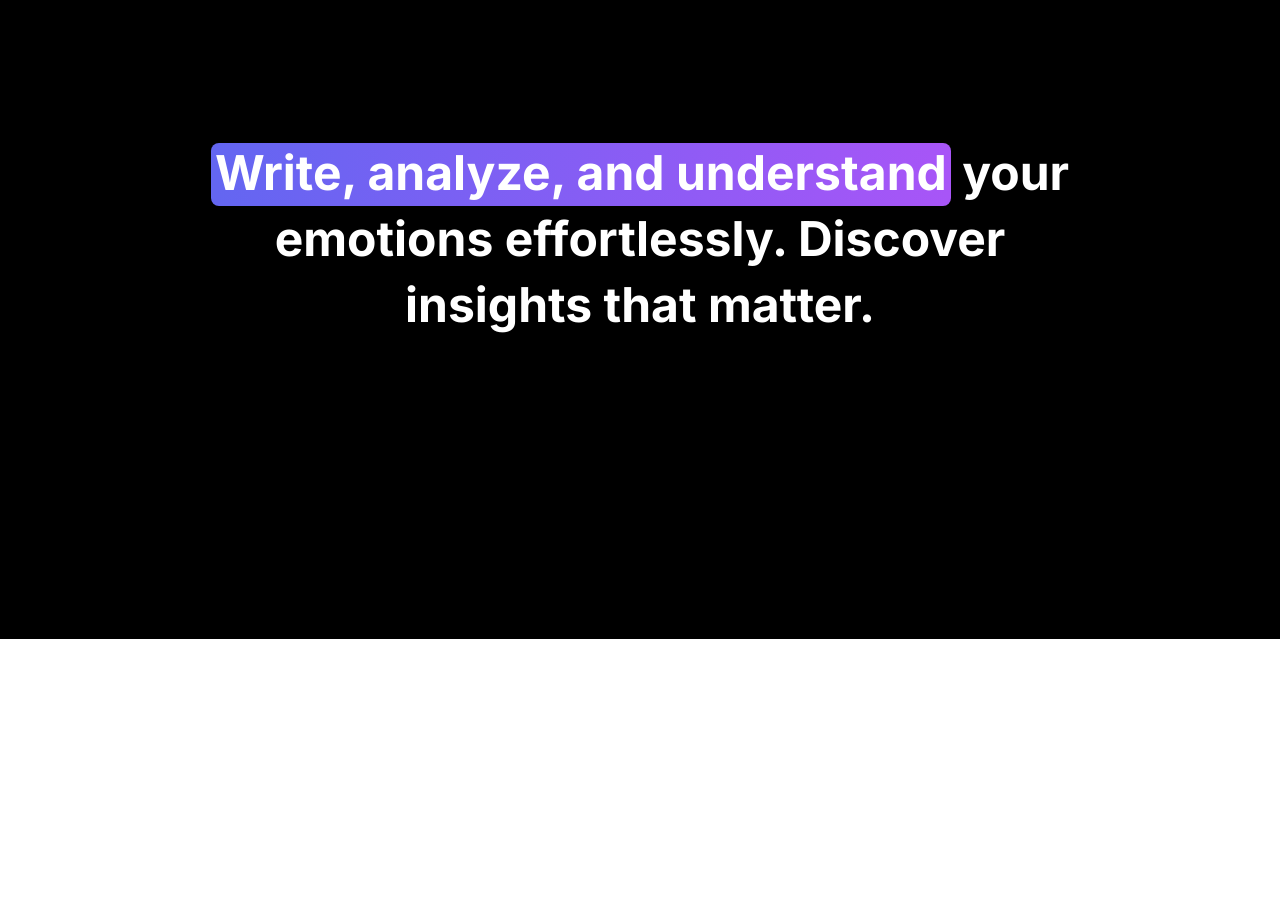
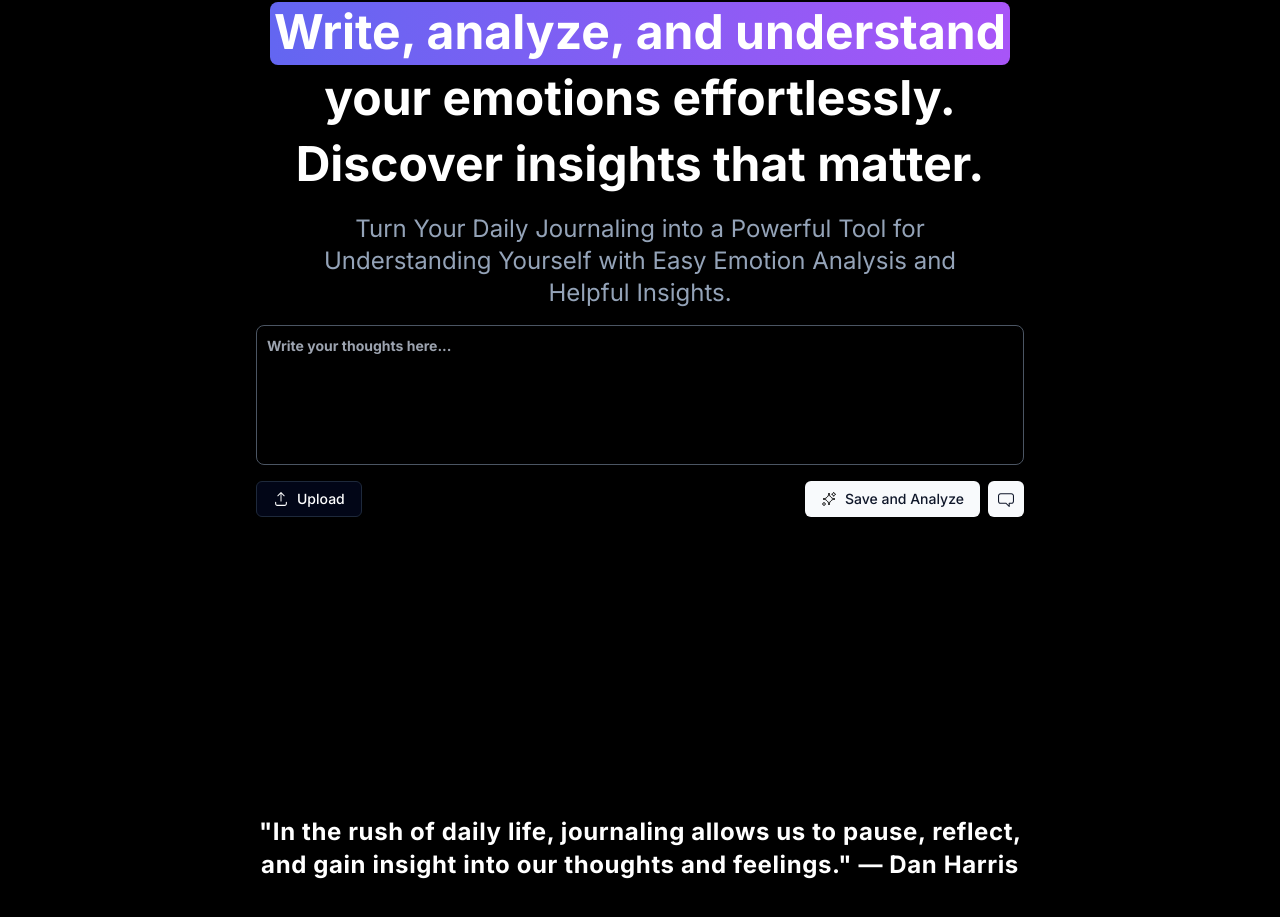
Before and after one commit to gamassss/feelinks-fe, a Next.js app: page / in a window 1280 px wide. Shown: the part 161-1078 px from the top of the page. Before the commit the page ends 800 px from the top, so only its background shows below. Built offline with nearby package versions, Linux system fonts and the light colour scheme.

Commit message:
style: update hero section by adding journal form for CTA

```diff
--- a/src/app/dashboard/layout.tsx
+++ b/src/app/dashboard/layout.tsx
@@ -1,5 +1,4 @@
 import Sidebar from "@/components/fragments/Sidebar";
-import Head from "next/head";
 
 export default function DashboardLayout({
   children,
@@ -8,7 +7,7 @@ export default function DashboardLayout({
 }) {
   return (
     <>
-      <section className="flex items-start justify-between">
+      <section className="flex items-start justify-between container">
         <Sidebar />
 
         <main className="w-full h-full">{children}</main>
--- a/src/app/dashboard/page.tsx
+++ b/src/app/dashboard/page.tsx
@@ -1,6 +1,7 @@
-'use client'
+"use client";
 
 import TextArea from "@/components/atoms/TextArea";
+import JournalForm from "@/components/fragments/JournalForm";
 import StarsIcon from "@/components/icons/stars";
 import { Button } from "@/components/ui/button";
 import { ChatBubbleIcon, UploadIcon } from "@radix-ui/react-icons";
@@ -10,11 +11,9 @@ import { useState } from "react";
 const inter_tight = Inter_Tight({ subsets: ["latin"] });
 
 function DashboardPage() {
-  const [text, setText] = useState("");
-
   const handleSubmit = (event: React.FormEvent<HTMLFormElement>) => {
     event.preventDefault();
-};
+  };
 
   return (
     <div className={`pl-10 pt-10`}>
@@ -24,26 +23,7 @@ function DashboardPage() {
           Write, analyze, and gain emotional insights.
         </p>
       </header>
-      <form action="" onSubmit={handleSubmit}>
-        <TextArea height="320px" placeholder="Write your thoughts here..."/>
-        <div className="flex justify-between items-center mb-8">
-          <div>
-            <Button variant="outline">
-              <UploadIcon className="mr-2 h-4 w-4" /> Upload
-            </Button>
-          </div>
-          <div className="flex items-center gap-x-2">
-            <Button variant="default">
-              <StarsIcon className="mr-2 text-white" />
-              Save and Analyze
-            </Button>
-            <Button variant="default" size="icon">
-              <ChatBubbleIcon className="h-4 w-4" />
-            </Button>
-          </div>
-        </div>
-      </form>
-
+      <JournalForm handleSubmit={handleSubmit} />
       <p className="text-slate-800">
         No entries found. What stories will your first diary entry tell?
       </p>
--- a/src/app/layout.tsx
+++ b/src/app/layout.tsx
@@ -17,7 +17,7 @@ export default function RootLayout({
 }>) {
   return (
     <html lang="en">
-      <body className={`${inter.className}`}>
+      <body className={`${inter.className} bg-black`}>
         <Navbar />
         {children}
       </body>
--- a/src/app/page.tsx
+++ b/src/app/page.tsx
@@ -1,24 +1,40 @@
 "use client";
 
-import { HeroHighlight, Highlight } from "@/components/ui/hero-highlight";
+import JournalForm from "@/components/fragments/JournalForm";
+import { TextGenerate } from "@/components/fragments/TextGenerate";
+import { Highlight } from "@/components/ui/hero-highlight";
 
 export default function Home() {
   return (
-    <main className="dark">
-      <div className="min-h-screen h-full bg-black flex items-center">
-        <HeroText />
-      </div>
+    <main className="dark px-64 py-40">
+      <HeroSection />
+      <TextGenerate />
     </main>
   );
 }
 
-function HeroText() {
+function HeroSection() {
+  const handleSubmit = (event: React.FormEvent<HTMLFormElement>) => {
+    event.preventDefault();
+  };
+
   return (
-    <div className="text-2xl md:text-4xl lg:text-5xl font-bold text-neutral-700 dark:text-white max-w-4xl leading-relaxed lg:leading-snug text-center mx-auto">
-      <Highlight className="text-black dark:text-white">
-        Write, analyze, and understand
-      </Highlight>{" "}
-      your emotions effortlessly. Discover insights that matter.
+    <div className="flex min-h-screen">
+      <div className="text-2xl md:text-4xl lg:text-5xl font-bold text-neutral-700 dark:text-white max-w-4xl leading-relaxed lg:leading-snug text-center mx-auto">
+        <div className="mb-4">
+          <Highlight className="text-black dark:text-white">
+            Write, analyze, and understand
+          </Highlight>{" "}
+          your emotions effortlessly. Discover insights that matter.
+        </div>
+        <div className="px-16 mb-4">
+          <p className="text-slate-600 dark:text-slate-400 text-2xl font-normal">
+            Turn Your Daily Journaling into a Powerful Tool for Understanding
+            Yourself with Easy Emotion Analysis and Helpful Insights.
+          </p>
+        </div>
+        <JournalForm height="140px" handleSubmit={handleSubmit} />
+      </div>
     </div>
   );
 }
--- a/src/components/atoms/TextArea.tsx
+++ b/src/components/atoms/TextArea.tsx
@@ -8,7 +8,7 @@ const TextArea: React.FC<TextAreaProps> = ({ height = '320px', ...props }) => {
   return (
     <textarea
       style={{ height }}
-      className="block p-2.5 w-full text-sm mb-4 text-gray-900 bg-gray-50 rounded-lg border border-gray-300 focus:ring-blue-500 focus:border-blue-500 dark:bg-gray-700 dark:border-gray-600 dark:placeholder-gray-400 dark:text-white dark:focus:ring-blue-500 dark:focus:border-blue-500 resize-none"
+      className="block p-2.5 w-full text-sm mb-4 text-gray-900 bg-gray-50 rounded-lg border border-gray-300 focus:ring-blue-500 focus:border-blue-500 dark:bg-black dark:border-gray-600 dark:placeholder-gray-400 dark:text-white dark:focus:ring-blue-500 dark:focus:border-blue-500 resize-none"
       {...props}
     ></textarea>
   );
--- /dev/null
+++ b/src/components/fragments/JournalForm.tsx
@@ -0,0 +1,33 @@
+import { ChatBubbleIcon, UploadIcon } from "@radix-ui/react-icons";
+import TextArea from "../atoms/TextArea";
+import { Button } from "../ui/button";
+import StarsIcon from "../icons/stars";
+
+interface JournalFormProps {
+  handleSubmit: (event: React.FormEvent<HTMLFormElement>) => void;
+  height?: string;
+}
+
+export default function JournalForm({ handleSubmit, height = '320px'  }: JournalFormProps) {
+  return (
+    <form onSubmit={handleSubmit}>
+      <TextArea height={height}placeholder="Write your thoughts here..." />
+      <div className="flex justify-between items-center mb-8">
+        <div className="flex items-center">
+          <Button variant="outline">
+            <UploadIcon className="mr-2 h-4 w-4" /> Upload
+          </Button>
+        </div>
+        <div className="flex items-center gap-x-2">
+          <Button variant="default">
+            <StarsIcon className="mr-2 text-white dark:text-black" />
+            Save and Analyze
+          </Button>
+          <Button variant="default" size="icon">
+            <ChatBubbleIcon className="h-4 w-4" />
+          </Button>
+        </div>
+      </div>
+    </form>
+  );
+}
--- /dev/null
+++ b/src/components/fragments/TextGenerate.tsx
@@ -0,0 +1,9 @@
+"use client";
+import { TextGenerateEffect } from "../ui/text-generate-effect";
+
+const words = `"In the rush of daily life, journaling allows us to pause, reflect, and gain insight into our thoughts and feelings." — Dan Harris`;
+
+
+export function TextGenerate() {
+  return <TextGenerateEffect words={words} className="text-center text-red-300"/>;
+}
--- /dev/null
+++ b/src/components/ui/background-boxes.tsx
@@ -0,0 +1,76 @@
+"use client";
+import React from "react";
+import { motion } from "framer-motion";
+import { cn } from "@/lib/utils";
+
+export const BoxesCore = ({ className, ...rest }: { className?: string }) => {
+  const rows = new Array(150).fill(1);
+  const cols = new Array(100).fill(1);
+  let colors = [
+    "--sky-300",
+    "--pink-300",
+    "--green-300",
+    "--yellow-300",
+    "--red-300",
+    "--purple-300",
+    "--blue-300",
+    "--indigo-300",
+    "--violet-300",
+  ];
+  const getRandomColor = () => {
+    return colors[Math.floor(Math.random() * colors.length)];
+  };
+
+  return (
+    <div
+      style={{
+        transform: `translate(-40%,-60%) skewX(-48deg) skewY(14deg) scale(0.675) rotate(0deg) translateZ(0)`,
+      }}
+      className={cn(
+        "absolute left-1/4 p-4 -top-1/4 flex  -translate-x-1/2 -translate-y-1/2 w-full h-full z-0 ",
+        className
+      )}
+      {...rest}
+    >
+      {rows.map((_, i) => (
+        <motion.div
+          key={`row` + i}
+          className="w-16 h-8  border-l  border-slate-700 relative"
+        >
+          {cols.map((_, j) => (
+            <motion.div
+              whileHover={{
+                backgroundColor: `var(${getRandomColor()})`,
+                transition: { duration: 0 },
+              }}
+              animate={{
+                transition: { duration: 2 },
+              }}
+              key={`col` + j}
+              className="w-16 h-8  border-r border-t border-slate-700 relative"
+            >
+              {j % 2 === 0 && i % 2 === 0 ? (
+                <svg
+                  xmlns="http://www.w3.org/2000/svg"
+                  fill="none"
+                  viewBox="0 0 24 24"
+                  strokeWidth="1.5"
+                  stroke="currentColor"
+                  className="absolute h-6 w-10 -top-[14px] -left-[22px] text-slate-700 stroke-[1px] pointer-events-none"
+                >
+                  <path
+                    strokeLinecap="round"
+                    strokeLinejoin="round"
+                    d="M12 6v12m6-6H6"
+                  />
+                </svg>
+              ) : null}
+            </motion.div>
+          ))}
+        </motion.div>
+      ))}
+    </div>
+  );
+};
+
+export const Boxes = React.memo(BoxesCore);
--- /dev/null
+++ b/src/components/ui/text-generate-effect.tsx
@@ -0,0 +1,62 @@
+"use client";
+import { useEffect } from "react";
+import { motion, stagger, useAnimate } from "framer-motion";
+import { cn } from "@/lib/utils";
+
+export const TextGenerateEffect = ({
+  words,
+  className,
+  filter = true,
+  duration = 0.5,
+}: {
+  words: string;
+  className?: string;
+  filter?: boolean;
+  duration?: number;
+}) => {
+  const [scope, animate] = useAnimate();
+  let wordsArray = words.split(" ");
+  useEffect(() => {
+    animate(
+      "span",
+      {
+        opacity: 1,
+        filter: filter ? "blur(0px)" : "none",
+      },
+      {
+        duration: duration ? duration : 1,
+        delay: stagger(0.2),
+      }
+    );
+  }, [animate, duration, filter]);
+
+  const renderWords = () => {
+    return (
+      <motion.div ref={scope}>
+        {wordsArray.map((word, idx) => {
+          return (
+            <motion.span
+              key={word + idx}
+              className="dark:text-white text-black opacity-0"
+              style={{
+                filter: filter ? "blur(10px)" : "none",
+              }}
+            >
+              {word}{" "}
+            </motion.span>
+          );
+        })}
+      </motion.div>
+    );
+  };
+
+  return (
+    <div className={cn("font-bold", className)}>
+      <div className="mt-4">
+        <div className=" dark:text-slate-300 text-black text-2xl leading-snug tracking-wide">
+          {renderWords()}
+        </div>
+      </div>
+    </div>
+  );
+};
```
